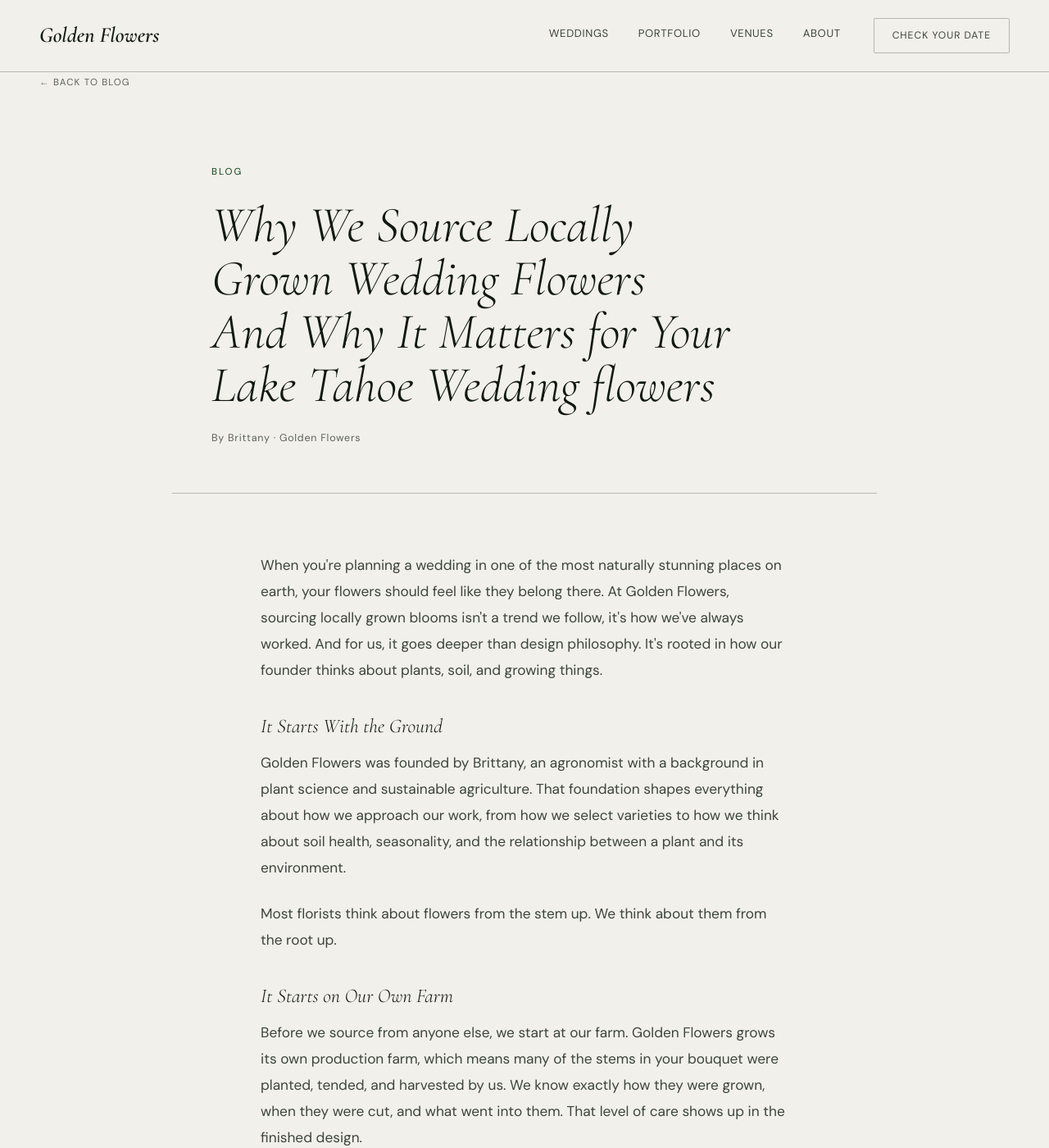
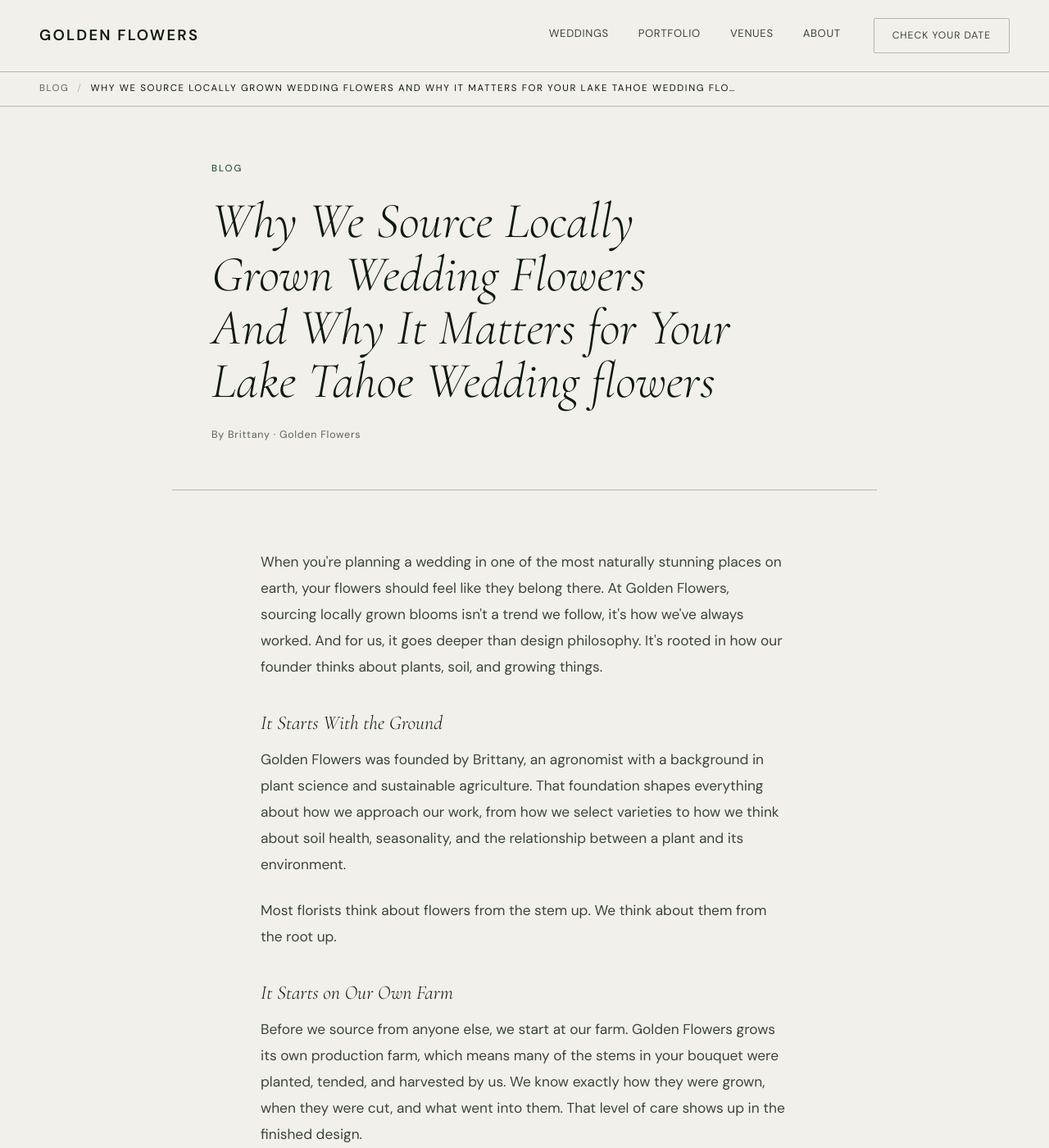
Before and after one commit to jshplhm/goldenflowers, a Jekyll site: the page built from _posts/2026-03-01-locally-grown-wedding-flowers-lake-tahoe.md, in a window 1280 px wide and 1400 px high. Shown: the whole window at 82% size. Built offline with Jekyll 4.4.1, drawn with Linux system fonts in a browser that asks for light colours.

Commit message:
blog post breadcrumb; portfolio jump/stick fixes; logo to uppercase bold
- Blog posts get a sticky "Blog / [title]" breadcrumb (reuses the venue
  breadcrumb pattern) — real hierarchy + one-tap back to the blog. Long
  titles ellipsis-truncate.
- Portfolio filter jump now lands the intro note fully below the sticky bar
  (was tucking the note text under it), on both desktop and mobile.
- Portfolio filter bar only syncs its hide with the nav once it's actually
  stuck (IntersectionObserver sentinel), so on mobile it rides up naturally
  through the hero instead of jumping when the nav auto-hides.
- Desktop nav logo: uppercase menu sans, larger and bold (600), per request.

Co-Authored-By: Claude Opus 4.8 <noreply@anthropic.com>

```diff
--- a/_layouts/post.html
+++ b/_layouts/post.html
@@ -2,7 +2,13 @@
 layout: default
 ---
 
-<div style="padding:20px 48px 0;"><a href="{{ site.baseurl }}/blog" style="font-size:.72rem;letter-spacing:.1em;text-transform:uppercase;color:var(--fgm);text-decoration:none;">← Back to Blog</a></div>
+<nav class="venue-breadcrumb" aria-label="Breadcrumb">
+  <ol class="venue-breadcrumb-inner">
+    <li><a href="{{ site.baseurl }}/blog">Blog</a></li>
+    <li class="sep" aria-hidden="true">/</li>
+    <li class="current">{{ page.title }}</li>
+  </ol>
+</nav>
 
 <!-- Blog Post Header -->
 <header class="blog-header">
--- a/assets/css/style.css
+++ b/assets/css/style.css
@@ -137,9 +137,9 @@ body { padding-top: var(--nav-h); }
   letter-spacing: .2em; text-transform: uppercase;
   color: var(--fg); font-weight: 500;
 }
-/* Desktop: logo in the display serif (matches the hero wordmark), a touch larger than the menu */
+/* Desktop: logo matches the menu (uppercase sans) but larger and bold */
 @media (min-width: 1025px) {
-  .nav-logo { font-family: var(--f-d); font-style: italic; font-weight: 600; font-size: 1.65rem; letter-spacing: 0; text-transform: none; line-height: 1; }
+  .nav-logo { font-family: var(--f-b); font-style: normal; font-weight: 600; font-size: 1.15rem; letter-spacing: .12em; text-transform: uppercase; line-height: 1; }
 }
 .nav-menu { display: none; }
 .nav-links { display: flex; gap: 36px; }
@@ -1677,6 +1677,8 @@ a.aesthetic-card { display: block; text-decoration: none; color: inherit; }
 .venue-breadcrumb-inner .sep { color: var(--bor); }
 .venue-breadcrumb-inner .current { color: var(--fg); }
 @media (max-width: 700px) { .venue-breadcrumb-inner { padding: 13px 20px; } }
+/* keep long titles (e.g. blog posts) from overflowing the breadcrumb */
+.venue-breadcrumb-inner .current { overflow: hidden; text-overflow: ellipsis; max-width: 62vw; }
 
 /* --- Venue facts: eyebrow + body (replaced the old numeral heading) --- */
 .facts-strip .fact .label { display: block; margin-bottom: 10px; }
@@ -1766,7 +1768,7 @@ a.aesthetic-card { display: block; text-decoration: none; color: inherit; }
 /* Venue breadcrumb rides with the auto-hiding nav (mobile) instead of stranding over the hero */
 .venue-breadcrumb { transition: transform .35s ease; }
 body.chrome-hidden .venue-breadcrumb,
-body.chrome-hidden .portfolio-filters { transform: translateY(calc(-100% - var(--nav-real, 60px))); }
+body.chrome-hidden .portfolio-filters.is-stuck { transform: translateY(calc(-100% - var(--nav-real, 60px))); }
 
 /* Mobile menu: Venues sits inline like the other items; Home shows only here */
 .nav-home { display: none; }
```
Also changed, not shown: portfolio/index.md (+21 -7 lines).
